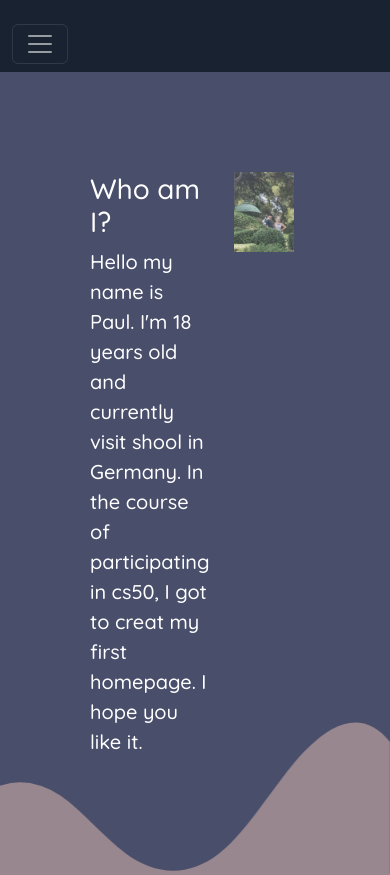
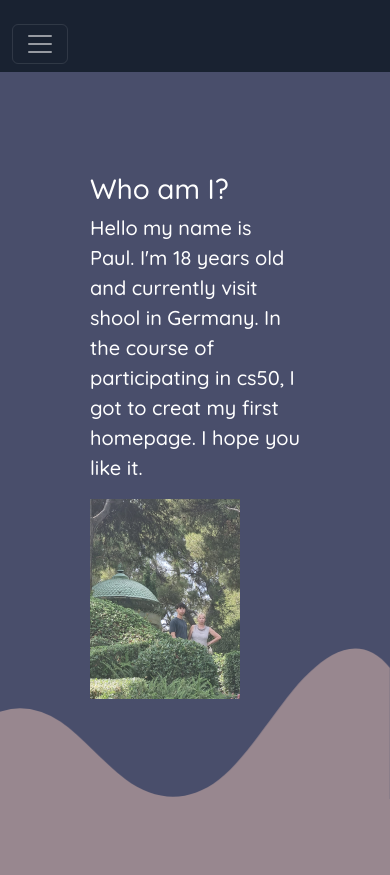
Before and after one commit to paulhatdichdolllieb/homepage, a plain HTML site: page index.html in a window 390 px wide. Shown: the top 875 px of the page. Drawn offline with nearby package versions, Linux system fonts and the light colour scheme.

Commit message:
now its fixed :) mabey

```diff
--- a/styles.css
+++ b/styles.css
@@ -121,7 +121,7 @@ section{
   max-width: 100px;
 }
 
-.image_project1 {
+.image_project {
   display: block;
   width: auto;
   height: auto;
@@ -130,7 +130,8 @@ section{
 }
 
 .imageme {
-  width: 100px;
+  width: 300px;
+  padding-bottom: 20px auto;
 }
 
 @media only screen and (max-width: 768px){
@@ -157,7 +158,7 @@ section{
 
 
   .imageme {
-    max-width: 60px;
+    max-width: 150px;
     width: auto;
     min-width: 30px;
     padding-bottom: 20px auto;
@@ -165,6 +166,7 @@ section{
 
   .image_project {
     display: block;
+    min-width: 150px;
     width: auto;
     height: auto;
     max-width: 100%;
```
